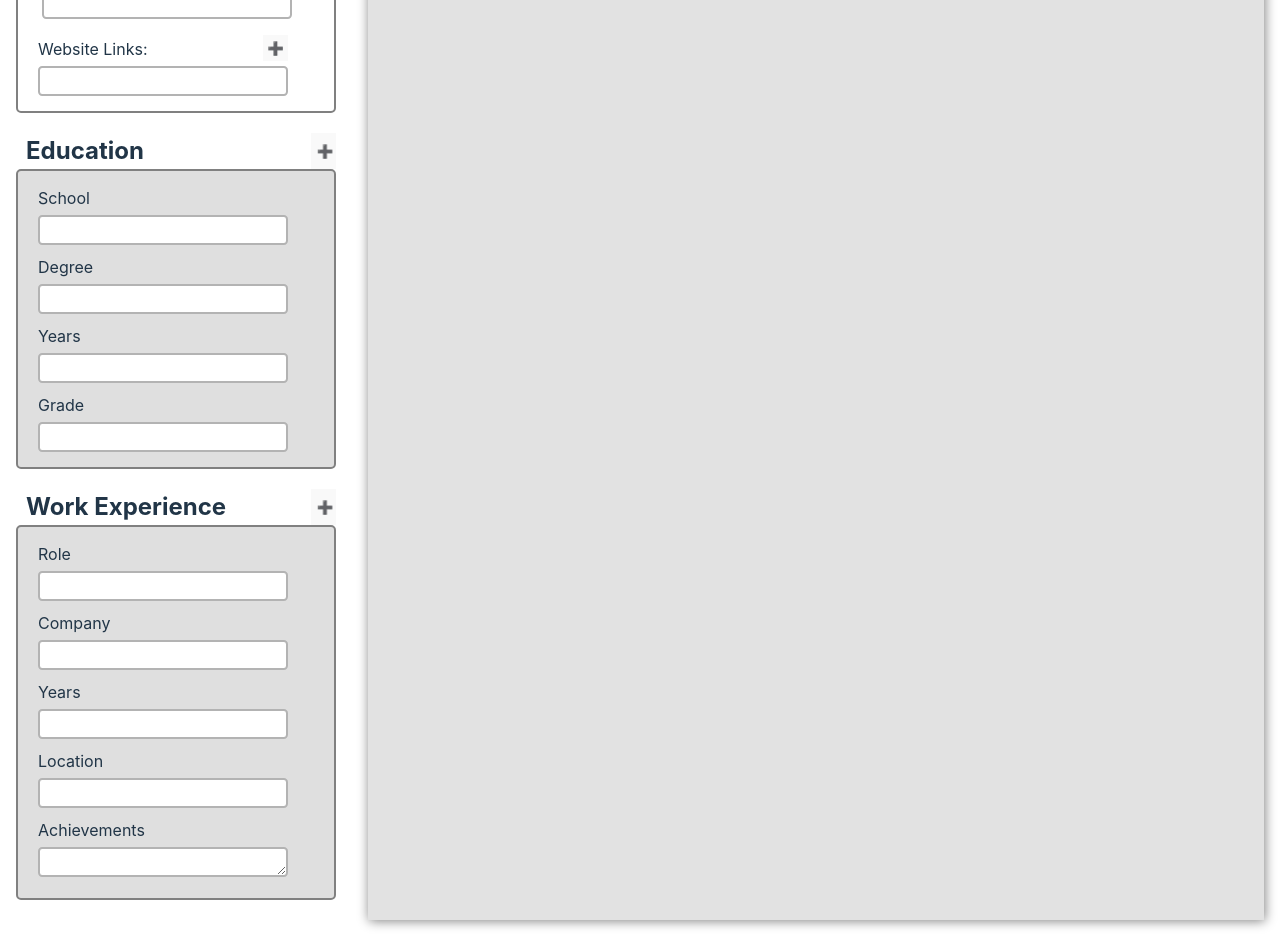
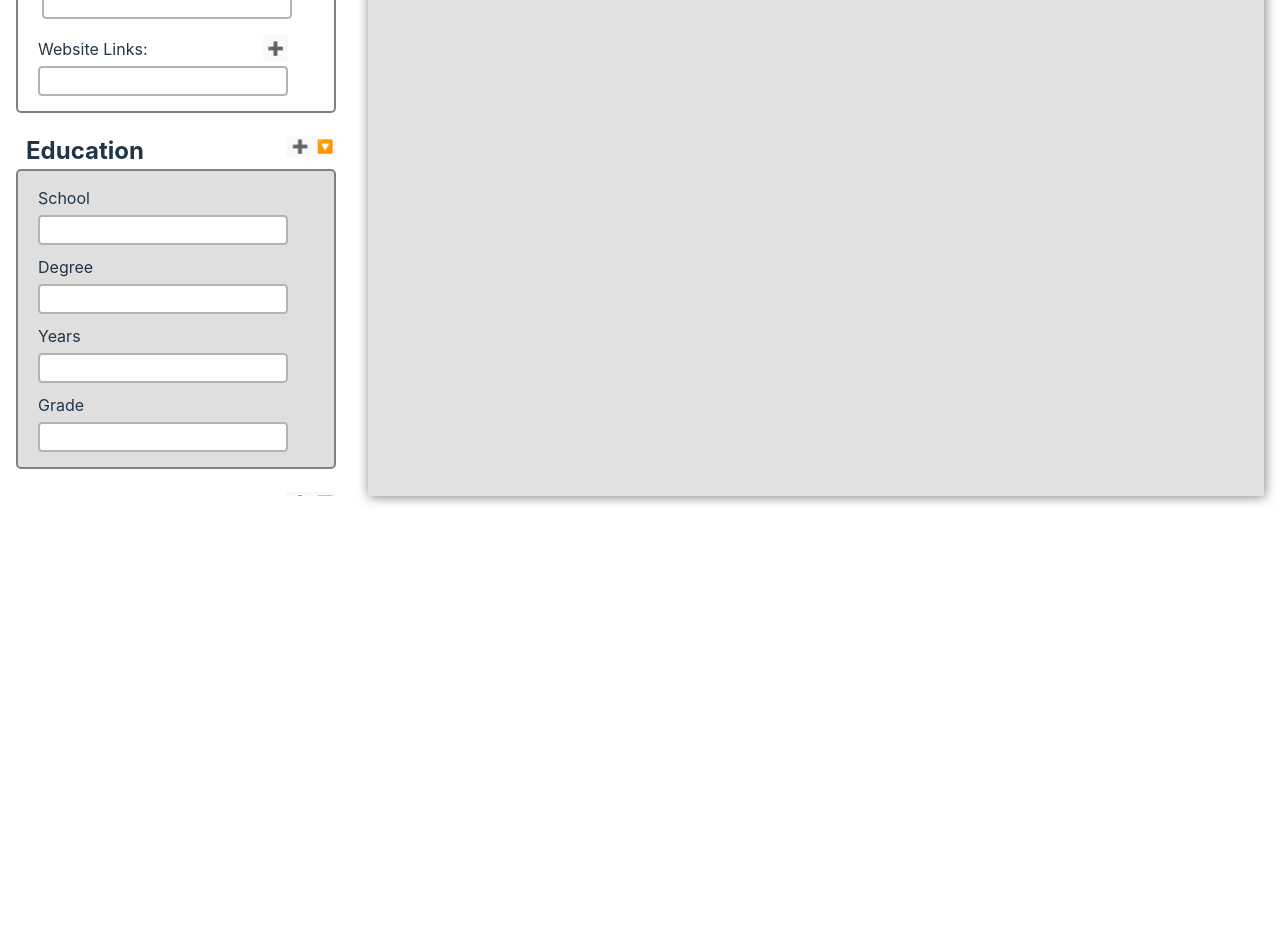
Before and after one commit to ShreyasKR8/resume-builder, a React (Vite) app: page / in a window 1280 px wide. Shown: the part 320-1256 px from the top of the page. After the commit the page ends 832 px from the top, so only its background shows below. Built offline with nearby package versions, Linux system fonts and the light colour scheme.

Commit message:
feat: add independent scrolling & toggling section
- Added independent scrolling for Edit and Resume sections
- Implemented hide/show toggle for the Education and Experience Edit sections

```diff
--- a/src/App.css
+++ b/src/App.css
@@ -26,4 +26,6 @@
     width: 100%;
     background-color: rgb(226, 226, 226);
     box-shadow: 1px 1px 11px grey;
+    height: 100vh;
+    overflow: auto;
 }
--- a/src/components/EditResume.jsx
+++ b/src/components/EditResume.jsx
@@ -1,4 +1,4 @@
-// import { useState } from "react";
+import { useState } from "react";
 import PersonalInfo from "./PersonalInfo";
 import '../styles/EditResume.css'
 import Education from "./Education";
@@ -6,6 +6,17 @@ import WorkExperience from "./WorkExperience"
 
 export default function EditSection({ handleInputChange, formDetails, handleWebLinksChange,
     addWebsiteLink, removeWebsiteLink, handleEdFieldChange, addEdField, removeEdField, handleExpFieldChange, addExpField, removeExpField }) {
+
+    const [isEducationVisible, setIsEducationVisible] = useState(true);
+    const [isExperienceVisible, setIsExperienceVisible] = useState(true);
+
+    function toggleEducationVisibilty() {
+        setIsEducationVisible(prev => !prev);
+    }
+
+    function toggleExperienceVisibilty() {
+        setIsExperienceVisible(prev => !prev);
+    }
 
     return (
         <section className='EditSection'>
@@ -28,16 +39,22 @@ export default function EditSection({ handleInputChange, formDetails, handleWebL
             <section className="EducationEditSection">
                 <div className="EducationHeader">
                     <h2 className="ResumeEditHeadings">Education</h2>
-                    <button type="button" onClick={addEdField}>➕</button>
+                    <div className="SectionButtons">
+                        <button type="button" onClick={addEdField}>➕</button>
+                        <button type="button" onClick={toggleEducationVisibilty}>🔽</button>
+                    </div>
                 </div>
-                <Education handleEdFieldChange={handleEdFieldChange} formDetails={formDetails} removeEdField={removeEdField}/>
+                {isEducationVisible && <Education handleEdFieldChange={handleEdFieldChange} formDetails={formDetails} removeEdField={removeEdField}/>}
             </section>
             <section className="ExpEditSection">
                 <div className="ExpHeader">
                     <h2 className="ResumeEditHeadings">Work Experience</h2>
-                    <button type="button" onClick={addExpField}>➕</button>
+                    <div className="SectionButtons">
+                        <button type="button" onClick={addExpField}>➕</button>
+                        <button type="button" onClick={toggleExperienceVisibilty}>🔽</button>
+                    </div>
                 </div>
-                <WorkExperience handleExpFieldChange={handleExpFieldChange} formDetails={formDetails} addExpField={addExpField} removeExpField={removeExpField}/>
+                {isExperienceVisible && <WorkExperience handleExpFieldChange={handleExpFieldChange} formDetails={formDetails} addExpField={addExpField} removeExpField={removeExpField}/>}
             </section>
         </section>
     );
--- a/src/styles/EditResume.css
+++ b/src/styles/EditResume.css
@@ -1,5 +1,10 @@
 #root {
     --edit-sections-width: 320px;
+}
+
+.EditSection {
+    overflow: auto;
+    height: 100vh;
 }
 
 button {
--- a/src/styles/WorkExperience.css
+++ b/src/styles/WorkExperience.css
@@ -26,7 +26,7 @@ textarea {
     margin-top: 5px;
     padding-left: 5px;
     font-size: 14px;
-    height: 30px;
+    height: 100px;
     width: 250px;
     border: 0.17em solid #b3b3b3;
     border-radius: 0.3em;
```
